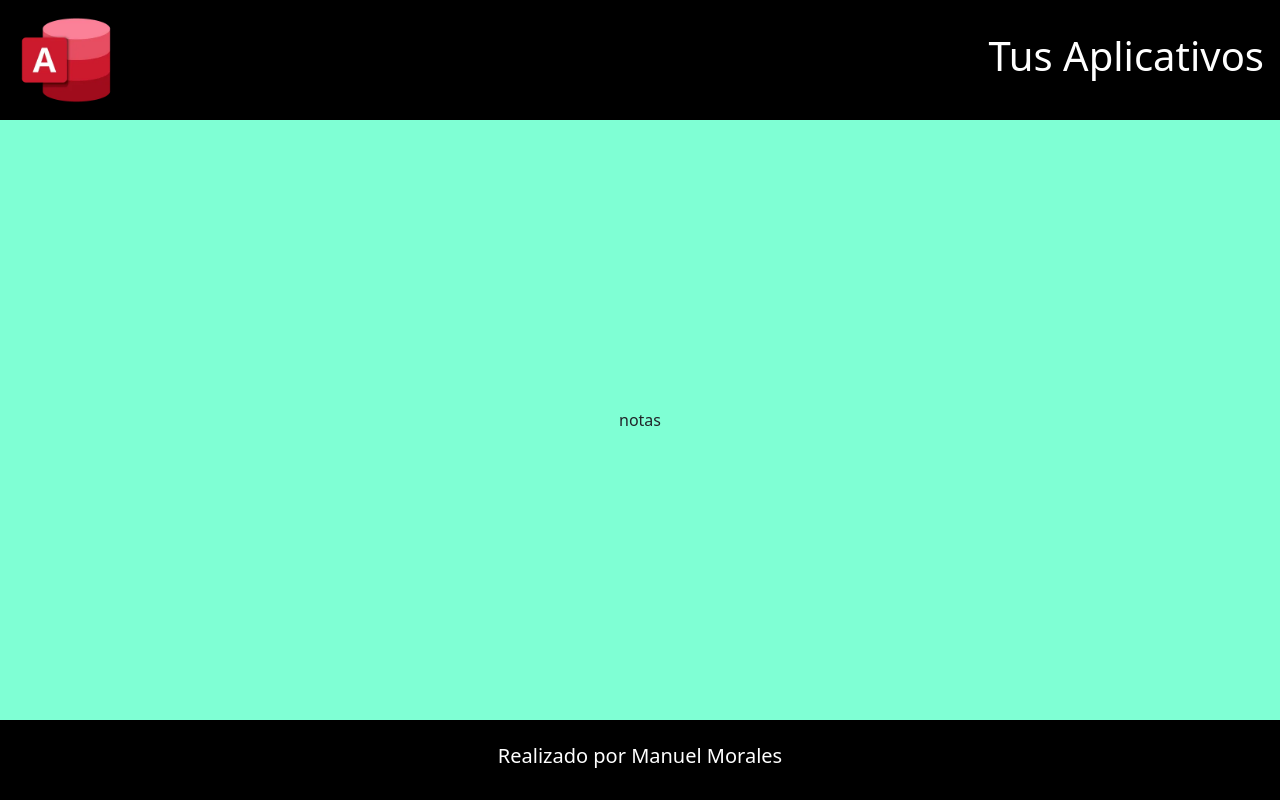
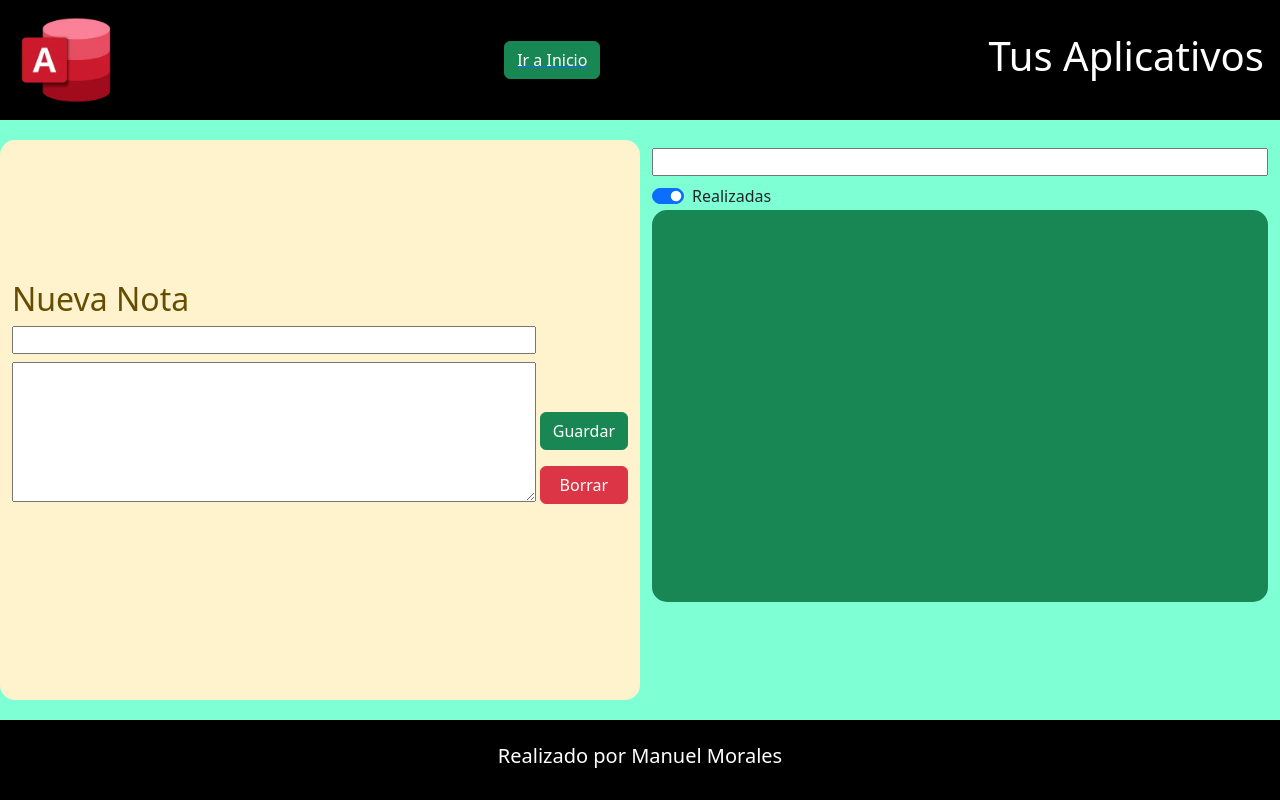
Before and after one commit to manchester1912/manuelMoralesEjerciciosJs, a plain HTML site: page ejerciciosEventos/appNotas.html in a window 1280 px wide. Drawn offline with nearby package versions, Linux system fonts and the light colour scheme.

Commit message:
Se realizo front de html de notas

```diff
--- a/ejerciciosEventos/appNotas.html
+++ b/ejerciciosEventos/appNotas.html
@@ -14,14 +14,43 @@
 <body>
     <header id="header" class="p-3 bg-black text-white d-flex justify-content-between align-items-center">
 
-        <a class="d-flex justify-content-start" href="/ejerciciosEventos/index.html"><img class="logo d-flex justify-content-end"
-                src="/ejerciciosEventos/recursos/logo-microsoft-access-256.webp" alt=""></a>
+        <a class="d-flex justify-content-start" href="/ejerciciosEventos/index.html"><img
+                class="logo d-flex justify-content-end" src="/ejerciciosEventos/recursos/logo-microsoft-access-256.webp"
+                alt=""></a>
+
+        <a class="d-flex justify-content-center" href="/ejerciciosEventos/index.html"><button type="button"
+                class="btn btn-success">Ir a Inicio</button></a>
 
         <h1>Tus Aplicativos</h1>
 
     </header>
     <main id="main" class="d-flex align-items-center justify-content-center">
-        notas
+        <div class="row" id="derechoPadre">
+            <div id="izquierdo" class="col-12 col-md-6 bg-warning-subtle text-warning-emphasis d-flex justify-content-between align-items-center">
+                <div class="d-flex flex-column" id="izquierdoInput">
+                    <h2>Nueva Nota</h2>
+                    <input class="mb-2" type="text">
+                    <textarea name="" id="" class="h-50"></textarea>
+                </div>
+                <div id="izquierdoBoton" class="d-flex flex-column justify-content-end">
+                    <button type="button" class="btn btn-success mb-3">Guardar</button>
+                    <button type="button" class="btn btn-danger">Borrar</button>
+                </div>
+            </div>
+            <div id="derecho" class="col-12 col-md-6">
+                <div id="derechoInput" class="mb-2">
+                    <input type="search" class="mt-2">
+                </div>
+                <div class="form-check form-switch">
+                    <input class="form-check-input" type="checkbox" role="switch" id="flexSwitchCheckChecked" checked>
+                    <label class="form-check-label" for="flexSwitchCheckChecked">Realizadas</label>
+                  </div>
+                <div id="derechoTarjetas" class="bg-success text-white">
+
+                </div>
+            </div>
+        </div>
+
 
 
     </main>
--- a/ejerciciosEventos/css/styles.css
+++ b/ejerciciosEventos/css/styles.css
@@ -52,3 +52,36 @@
     justify-content: center;
     align-items: center;
 }
+
+/*de aqui prueba de estilos ej 3*/
+
+#derechoInput input{
+    width: 100%;
+
+}
+
+#derechoTarjetas{
+    height: 70%;
+    border-radius: 15px;
+}
+
+#derechoPadre{
+
+    height: 70vh;
+    width: 100%;
+}
+
+#izquierdoInput{
+
+    width: 85%;
+    height: 50%;
+}
+
+#izquierdo{
+   border-radius: 15px;
+}
+
+#izquierdoBoton{
+
+    height: 30%;
+}
```
Also changed, not shown: ejerciciosEventos/imc.html (+7 -4 lines), ejerciciosEventos/index.html (+11 -5 lines).
